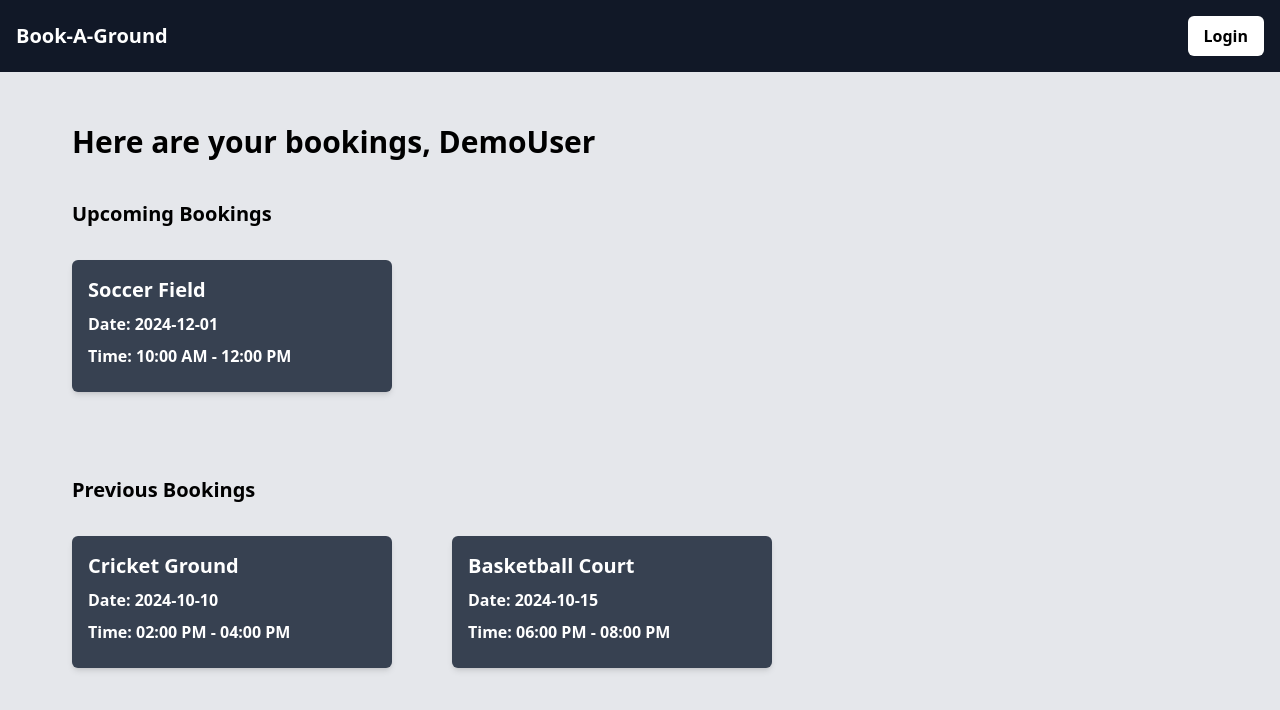
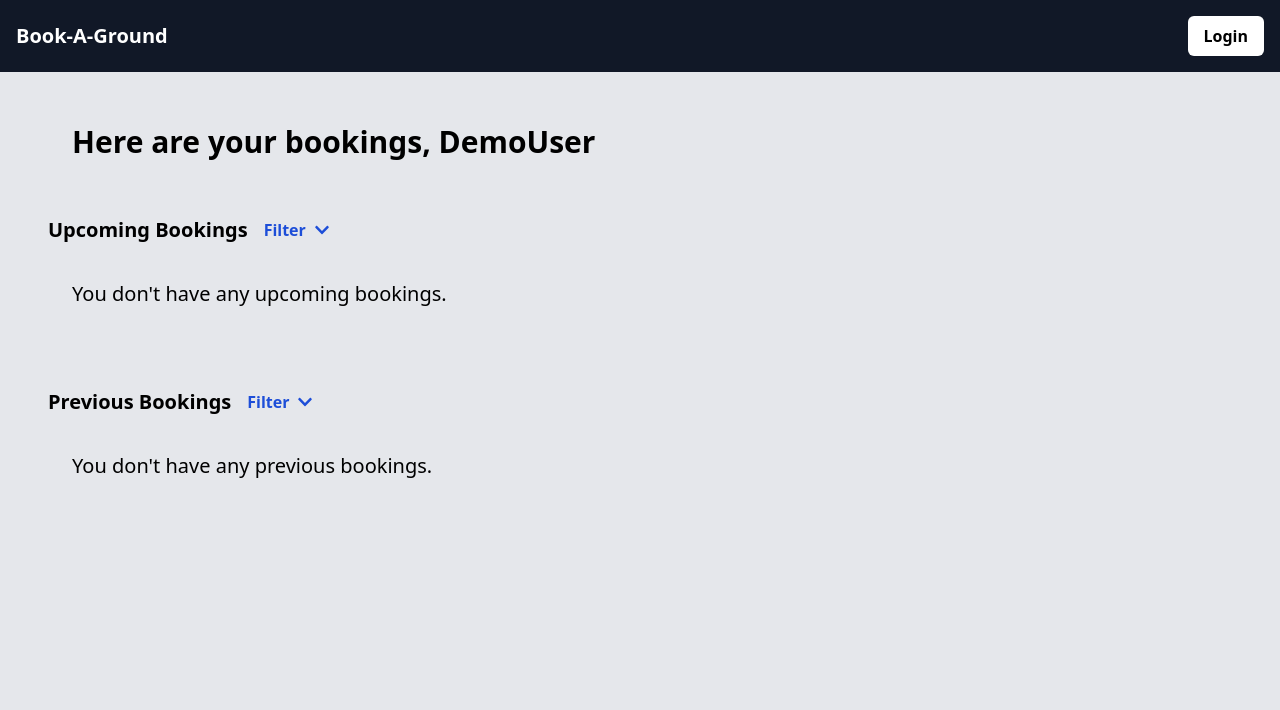
Before and after one commit to gagan-madhan-16/game-theory, a React (Vite) app in the folder user/: page /bookings in a window 1280 px wide. Shown: the top 710 px of the page. Built offline with nearby package versions, Linux system fonts and the light colour scheme.

Commit message:
added filters

```diff
--- a/user/package.json
+++ b/user/package.json
@@ -19,6 +19,7 @@
     "react-datepicker": "^7.4.0",
     "react-dom": "^18.3.1",
     "react-hot-toast": "^2.4.1",
+    "react-icons": "^5.3.0",
     "react-redux": "^9.1.2",
     "react-router-dom": "^6.27.0",
     "react-simple-image-viewer": "^1.2.2"
--- /dev/null
+++ b/user/src/components/Filter.jsx
@@ -0,0 +1,111 @@
+import React, { useState } from "react";
+import DatePicker from "react-datepicker";
+import "react-datepicker/dist/react-datepicker.css";
+import { FaCalendarAlt } from "react-icons/fa";
+import { FaChevronDown } from "react-icons/fa";
+
+const Filter = ({ onFilter, onClear }) => {
+	const [showDropdown, setShowDropdown] = useState(false);
+	const [singleDate, setSingleDate] = useState(new Date());
+	const [location, setLocation] = useState("All locations");
+
+	const locations = ["All Locations", "Prayagraj", "Mumbai", "Bangalore"]; // Example locations
+
+	const applyFilters = () => {
+		console.log(
+			"Single Date: ",
+			new Date(singleDate).toISOString().slice(0, 10)
+		);
+		console.log("Location: ", location);
+
+		onFilter({
+			date: new Date(singleDate).toISOString().slice(0, 10),
+			location,
+		});
+	};
+
+	const clearAllFilters = () => {
+		// Reset all filter states
+		setSingleDate(null);
+		setLocation("");
+
+		// Call the onClear function to reset filters in parent
+		onClear();
+	};
+
+	return (
+		<div className="relative">
+			<button
+				className="bg-transparent text-blue-700 font-semibold flex flex-row gap-2 justify-center items-center"
+				onClick={() => setShowDropdown(!showDropdown)}
+			>
+				Filter <FaChevronDown />
+			</button>
+
+			{/* Dropdown */}
+			{showDropdown && (
+				<div className="absolute mt-2 right-0 md:left-0 p-4 bg-white border border-gray-300 rounded-md shadow-lg w-80 z-10">
+					{/* Filter by Single Date */}
+					<div className="mb-4">
+						<label className="block text-sm font-medium text-gray-700 mb-2">
+							Filter by Single Date
+						</label>
+						<div className="relative">
+							<DatePicker
+								selected={singleDate}
+								value={singleDate}
+								onChange={(date) => setSingleDate(date)}
+								placeholderText="Choose Date"
+								className="border border-gray-300 p-2 rounded-md w-full"
+							/>
+							<FaCalendarAlt className="absolute right-2 top-1/2 transform -translate-y-1/2 text-gray-500" />
+						</div>
+					</div>
+
+					{/* Filter by Location */}
+					<div className="mb-4">
+						<label className="block text-sm font-medium text-gray-700 mb-2">
+							Filter by Location
+						</label>
+						<select
+							value={location}
+							onChange={(e) => setLocation(e.target.value)}
+							className="border border-gray-300 p-2 rounded-md w-full"
+						>
+							<option value="">Select Location</option>
+							{locations.map((loc) => (
+								<option key={loc} value={loc}>
+									{loc}
+								</option>
+							))}
+						</select>
+					</div>
+
+					{/* Apply Button */}
+					<div className="flex flex-row gap-2">
+						<button
+							className="bg-blue-600 text-white px-4 py-2 rounded-md hover:bg-blue-700 w-full"
+							onClick={() => {
+								applyFilters();
+								setShowDropdown(false);
+							}}
+						>
+							Apply Filters
+						</button>
+						<button
+							className="bg-gray-400 text-white px-4 py-2 rounded-md hover:bg-gray-500 w-full"
+							onClick={() => {
+								clearAllFilters();
+								setShowDropdown(false);
+							}}
+						>
+							Clear Filters
+						</button>
+					</div>
+				</div>
+			)}
+		</div>
+	);
+};
+
+export default Filter;
--- a/user/src/pages/Bookings.jsx
+++ b/user/src/pages/Bookings.jsx
@@ -1,46 +1,66 @@
-import React, { useEffect, useState } from 'react';
-import { BookingCard } from '../components/GroundCard'; ``
+import React, { useEffect, useState } from "react";
+import { BookingCard } from "../components/GroundCard";
+import Filter from "../components/Filter";
 
 const Bookings = () => {
 	const [upcomingBookings, setUpcomingBookings] = useState([]);
 	const [previousBookings, setPreviousBookings] = useState([]);
 
-    const user = 'DemoUser';
-    const email = 'demo@user.com';
+	const user = "DemoUser";
+	const email = "demo@user.com";
 
 	const mockBookings = [
 		{
-            _id: '1',
-            ground: 'Soccer Field',
-            date: '2024-12-01',
-            timeSlot: '10:00 AM - 12:00 PM',
+			_id: "1",
+			ground: "Soccer Field",
+			date: "2024-12-01",
+			timeSlot: "10:00 AM - 12:00 PM",
 		},
 		{
-            _id: '2',
-            ground: 'Cricket Ground',
-            date: '2024-10-10',
-            timeSlot: '02:00 PM - 04:00 PM',
+			_id: "2",
+			ground: "Cricket Ground",
+			date: "2024-10-10",
+			timeSlot: "02:00 PM - 04:00 PM",
 		},
 		{
-            _id: '3',
-            ground: 'Basketball Court',
-            date: '2024-10-15',
-            timeSlot: '06:00 PM - 08:00 PM',
+			_id: "3",
+			ground: "Basketball Court",
+			date: "2024-10-15",
+			timeSlot: "06:00 PM - 08:00 PM",
 		},
 	];
 
-    const getBookings = () => {
-        const today = new Date().toISOString().slice(0, 10);
+	const getBookings = (filteredData) => {
+		// const today = filteredData.date;
+		console.log(filteredData?.date);
+		const today =
+			filteredData?.date !== null
+				? filteredData?.date
+				: new Date().toISOString().slice(0, 10);
 
+		const previous = mockBookings.filter((booking) => booking.date <= today);
 
+		setPreviousBookings(previous);
+	};
+
+	const clearBookingFilter = () => {
+		setPreviousBookings(mockBookings);
+	};
+
+	const getUpcomingBookings = (filteredData) => {
+		console.log(filteredData?.date);
+		const today =
+			filteredData?.date !== null
+				? filteredData?.date
+				: new Date().toISOString().slice(0, 10);
 		const upcoming = mockBookings
-            .filter(booking => booking.date >= today)
+			.filter((booking) => booking.date >= today)
 			.sort((a, b) => new Date(a.date) - new Date(b.date));
+		setUpcomingBookings(upcoming);
+	};
 
-        const previous = mockBookings.filter(booking => booking.date < today);
-
-        setUpcomingBookings(upcoming);
-        setPreviousBookings(previous);
+	const clearUpcomingBookingFilter = () => {
+		setUpcomingBookings(mockBookings);
 	};
 
 	useEffect(() => {
@@ -48,16 +68,21 @@
 	}, []);
 
 	return (
-        <div className='bg-gray-200 min-h-screen p-8'>
-            <p className='ml-5 md:ml-10 mt-5 mb-10 font-semibold text-3xl text-center md:text-left'>
+		<div className="bg-gray-200 min-h-screen p-8">
+			<p className="ml-5 md:ml-10 mt-5 mb-10 font-semibold text-3xl text-center md:text-left">
 				Here are your bookings, {user}
 			</p>
 
-
-            <div className='mx-2 md:ml-10 mt-5 mb-3 font-bold text-xl text-center md:text-left'>
-                Upcoming Bookings
+			<div className="flex justify-between md:justify-normal  items-center p-4 md:gap-4">
+				<div className="font-bold text-xl text-left">Upcoming Bookings</div>
+				<div>
+					<Filter
+						onFilter={getUpcomingBookings}
+						onClear={clearUpcomingBookingFilter}
+					/>
 				</div>
-            <div className='flex flex-col md:flex-row justify-center md:justify-start gap-5'>
+			</div>
+			<div className="flex flex-col md:flex-row justify-center md:justify-start gap-5">
 				{upcomingBookings?.map((booking) => (
 					<div key={booking?._id} className="ml-5 md:ml-10 mt-5 mb-16">
 						<BookingCard
@@ -69,16 +94,19 @@
 					</div>
 				))}
 				{upcomingBookings.length === 0 && (
-                    <p className='ml-5 md:ml-10 mt-5 mb-16 font-light text-xl text-center md:text-left'>
+					<p className="ml-5 md:ml-10 mt-5 mb-16 font-light text-xl text-center md:text-left">
 						You don't have any upcoming bookings.
 					</p>
 				)}
 			</div>
 
-            <div className='mx-2 md:ml-10 mt-5 mb-3 font-bold text-xl text-center md:text-left'>
-                Previous Bookings
+			<div className="flex justify-between md:justify-normal  items-center p-4 md:gap-4">
+				<div className="font-bold text-xl text-left">Previous Bookings</div>
+				<div>
+					<Filter onFilter={getBookings} onClear={clearBookingFilter} />
 				</div>
-            <div className='flex flex-col md:flex-row justify-center md:justify-start gap-5'>
+			</div>
+			<div className="flex flex-col md:flex-row justify-center md:justify-start gap-5">
 				{previousBookings?.map((booking) => (
 					<div key={booking?._id} className="ml-5 md:ml-10 mt-5">
 						<BookingCard
@@ -90,7 +118,7 @@
 					</div>
 				))}
 				{previousBookings.length === 0 && (
-                    <p className='ml-5 md:ml-10 mt-5 mb-5 font-light text-xl text-center md:text-left'>
+					<p className="ml-5 md:ml-10 mt-5 mb-5 font-light text-xl text-center md:text-left">
 						You don't have any previous bookings.
 					</p>
 				)}
```
Also changed, not shown: 2 other files (tests, documents, lock files or other folders). Lines whose indentation alone changed are shown as unchanged.
